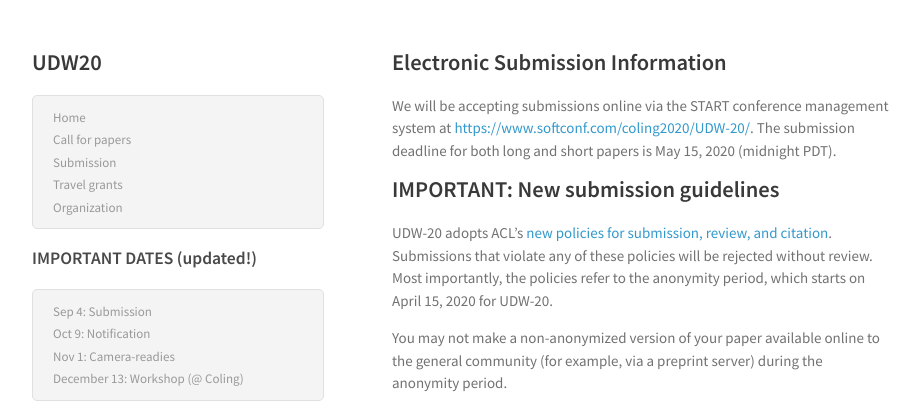
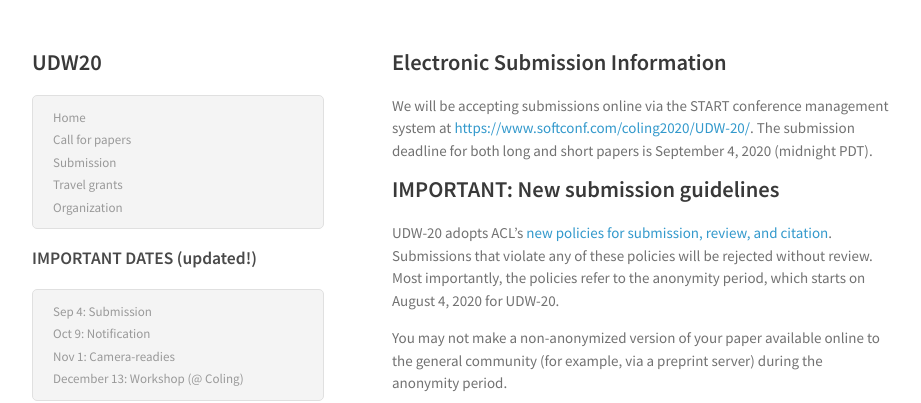
Before and after one commit to UniversalDependencies/udw21, a Jekyll site: the page built from submission.md, in a window 1280 px wide and 900 px high. Shown: the top 403 px of the window, without its empty margins (178-1099 px from the left). Built offline with Jekyll 4.4.1, drawn with Linux system fonts in a browser that asks for light colours.

Commit message:
Update submission.md

```diff
--- a/submission.md
+++ b/submission.md
@@ -4,11 +4,11 @@ title: Submission
 ---
 ## Electronic Submission Information
 
-We will be accepting submissions online via the START conference management system at <https://www.softconf.com/coling2020/UDW-20/>. The submission deadline for both long and short papers is May 15, 2020 (midnight PDT).
+We will be accepting submissions online via the START conference management system at <https://www.softconf.com/coling2020/UDW-20/>. The submission deadline for both long and short papers is September 4, 2020 (midnight PDT).
 
 ## IMPORTANT: New submission guidelines
 
-UDW-20 adopts ACL’s [new policies for submission, review, and citation](https://www.aclweb.org/portal/content/new-policies-submission-review-and-citation). Submissions that violate any of these policies will be rejected without review. Most importantly, the policies refer to the anonymity period, which starts on April 15, 2020 for UDW-20.
+UDW-20 adopts ACL’s [new policies for submission, review, and citation](https://www.aclweb.org/portal/content/new-policies-submission-review-and-citation). Submissions that violate any of these policies will be rejected without review. Most importantly, the policies refer to the anonymity period, which starts on August 4, 2020 for UDW-20.
 
 You may not make a non-anonymized version of your paper available online to the general community (for example, via a preprint server) during the anonymity period.
 
```
